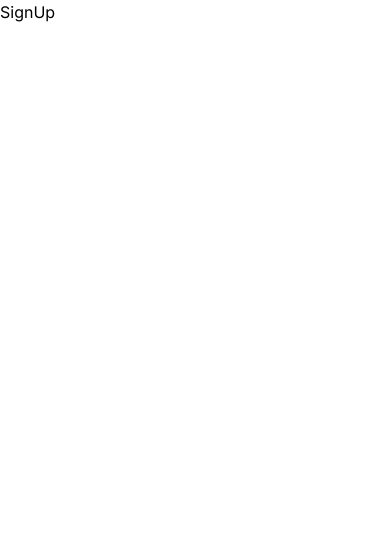
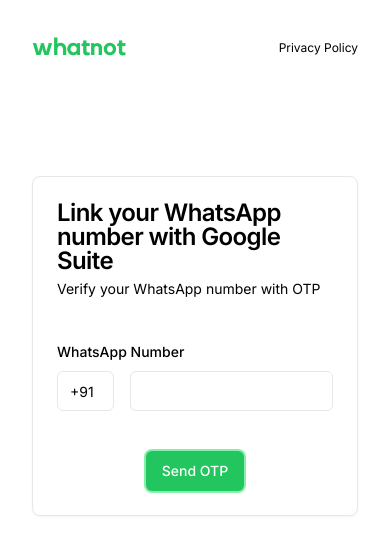
Before and after one commit to ms4n/whatnot-site, a Next.js app: page /signup in a window 390 px wide. Shown: the top 554 px of the page. Built offline with nearby package versions, Linux system fonts and the light colour scheme.

Commit message:
added signup otp form  with phone no. input

```diff
--- a/app/page.tsx
+++ b/app/page.tsx
@@ -1,8 +1,8 @@
 "use client";
 
-import Link from "next/link";
 import { useRouter } from "next/navigation";
 import { Button } from "@/components/ui/button";
+import Navbar from "@/components/navbar";
 
 export default function Home() {
   const router = useRouter();
@@ -20,20 +20,7 @@ export default function Home() {
           />
         </div>
 
-        <div className="my-8 lg:px-8 flex items-center justify-between">
-          <Link
-            className="text-2xl md:text-3xl font-kollektifbold text-green-500"
-            href={"/"}
-          >
-            whatnot
-          </Link>
-
-          <Link href={"privacy"}>
-            <p className="text-xs cursor-pointer md:text-base">
-              Privacy Policy
-            </p>
-          </Link>
-        </div>
+        <Navbar />
 
         <div className="py-20 lg:py-32">
           <div className="mx-auto text-center max-w-md md:max-w-2xl">
@@ -48,7 +35,7 @@ export default function Home() {
               Drive.
             </p>
             <Button
-              className="md:w-52 w-36 h-12 md:my-10 my-8 shadow-xl text-white font-semibold bg-green-500 rounded-lg hover:bg-green-500/80 ring-2 ring-green-300"
+              className="md:w-52 w-36 h-12 md:my-10 my-8 shadow-xl text-white font-semibold bg-green-500 rounded-lg hover:scale-105 transition ring-2 ring-green-300"
               type="button"
               onClick={() => {
                 router.push(
--- a/app/privacy/page.tsx
+++ b/app/privacy/page.tsx
@@ -1,5 +1,16 @@
+import Navbar from "@/components/navbar";
+
 const Privacy = () => {
-  return <div>Privacy</div>;
+  return (
+    <div className="lg:px-8 font-inter">
+      <Navbar />
+      <div className="py-20 lg:py-32">
+        <div className="mx-auto text-center max-w-md md:max-w-2xl">
+          <p>Privacy Policy</p>
+        </div>
+      </div>
+    </div>
+  );
 };
 
 export default Privacy;
--- a/app/signup/page.tsx
+++ b/app/signup/page.tsx
@@ -1,5 +1,17 @@
-const SignUp = () => {
-  return <div>SignUp</div>;
+import Navbar from "@/components/navbar";
+import SignUp from "@/components/signup";
+
+const SignUpPage = () => {
+  return (
+    <div className="lg:px-8 font-inter m-auto container">
+      <Navbar />
+      <div className="py-20 lg:py-32">
+        <div className="mx-auto text-center max-w-md md:max-w-2xl">
+          <SignUp />
+        </div>
+      </div>
+    </div>
+  );
 };
 
-export default SignUp;
+export default SignUpPage;
--- /dev/null
+++ b/components/navbar.tsx
@@ -0,0 +1,20 @@
+import Link from "next/link";
+
+const Navbar = () => {
+  return (
+    <div className="my-8 lg:px-8 flex items-center justify-between">
+      <Link
+        className="text-2xl md:text-3xl font-kollektifbold text-green-500"
+        href={"/"}
+      >
+        whatnot
+      </Link>
+
+      <Link href={"privacy"}>
+        <p className="text-xs cursor-pointer md:text-base">Privacy Policy</p>
+      </Link>
+    </div>
+  );
+};
+
+export default Navbar;
--- /dev/null
+++ b/components/signup.tsx
@@ -0,0 +1,89 @@
+"use client";
+
+import { ChangeEvent, useState } from "react";
+import { Button } from "@/components/ui/button";
+import {
+  Card,
+  CardContent,
+  CardDescription,
+  CardFooter,
+  CardHeader,
+  CardTitle,
+} from "@/components/ui/card";
+import { Input } from "@/components/ui/input";
+import { Label } from "@/components/ui/label";
+
+const SignUp = () => {
+  const [countryCode, setCountryCode] = useState("+91");
+  const [phoneNumber, setPhoneNumber] = useState("");
+
+  const handleCountryCodeChange = (e: ChangeEvent<HTMLInputElement>) => {
+    // Ensure the input starts with "+"
+    if (e.target.value.startsWith("+")) {
+      // Allow only the characters after "+"
+      setCountryCode("+" + e.target.value.slice(1, 4));
+    }
+  };
+
+  const handlePhoneNumberChange = (e: ChangeEvent<HTMLInputElement>) => {
+    // Remove non-digit characters
+    const cleanedPhoneNumber = e.target.value.replace(/\D/g, "");
+
+    // Insert a space after the 5th character if the length is greater than 5
+    let formattedPhoneNumber = cleanedPhoneNumber.slice(0, 5);
+    if (cleanedPhoneNumber.length > 5) {
+      formattedPhoneNumber += " " + cleanedPhoneNumber.slice(5, 10);
+    }
+
+    setPhoneNumber(formattedPhoneNumber);
+  };
+
+  const handleSendOTP = () => {
+    // Your logic to send OTP
+    // You can use countryCode and phoneNumber in your API call
+    console.log("Sending OTP to:", countryCode + phoneNumber);
+  };
+
+  return (
+    <main className="flex items-center justify-center text-left">
+      <Card>
+        <CardHeader>
+          <CardTitle>Link your WhatsApp number with Google Suite</CardTitle>
+          <CardDescription>
+            Verify your WhatsApp number with OTP
+          </CardDescription>
+        </CardHeader>
+
+        <CardContent className="my-4">
+          <Label htmlFor="phone">WhatsApp Number</Label>
+          <div className="flex gap-4 mt-2">
+            <Input
+              id="countrycode"
+              type="tel"
+              value={countryCode}
+              onChange={handleCountryCodeChange}
+              className="basis-1/4"
+            />
+            <Input
+              id="phone"
+              type="tel"
+              value={phoneNumber}
+              onChange={handlePhoneNumberChange}
+            />
+          </div>
+        </CardContent>
+
+        <CardFooter className="flex flex-col">
+          <Button
+            onClick={handleSendOTP}
+            className="bg-green-500 text-white hover:scale-105 transition ring-2 ring-green-300"
+          >
+            Send OTP
+          </Button>
+        </CardFooter>
+      </Card>
+    </main>
+  );
+};
+
+export default SignUp;
--- /dev/null
+++ b/components/ui/card.tsx
@@ -0,0 +1,79 @@
+import * as React from "react"
+
+import { cn } from "@/lib/utils"
+
+const Card = React.forwardRef<
+  HTMLDivElement,
+  React.HTMLAttributes<HTMLDivElement>
+>(({ className, ...props }, ref) => (
+  <div
+    ref={ref}
+    className={cn(
+      "rounded-lg border bg-card text-card-foreground shadow-sm",
+      className
+    )}
+    {...props}
+  />
+))
+Card.displayName = "Card"
+
+const CardHeader = React.forwardRef<
+  HTMLDivElement,
+  React.HTMLAttributes<HTMLDivElement>
+>(({ className, ...props }, ref) => (
+  <div
+    ref={ref}
+    className={cn("flex flex-col space-y-1.5 p-6", className)}
+    {...props}
+  />
+))
+CardHeader.displayName = "CardHeader"
+
+const CardTitle = React.forwardRef<
+  HTMLParagraphElement,
+  React.HTMLAttributes<HTMLHeadingElement>
+>(({ className, ...props }, ref) => (
+  <h3
+    ref={ref}
+    className={cn(
+      "text-2xl font-semibold leading-none tracking-tight",
+      className
+    )}
+    {...props}
+  />
+))
+CardTitle.displayName = "CardTitle"
+
+const CardDescription = React.forwardRef<
+  HTMLParagraphElement,
+  React.HTMLAttributes<HTMLParagraphElement>
+>(({ className, ...props }, ref) => (
+  <p
+    ref={ref}
+    className={cn("text-sm text-muted-foreground", className)}
+    {...props}
+  />
+))
+CardDescription.displayName = "CardDescription"
+
+const CardContent = React.forwardRef<
+  HTMLDivElement,
+  React.HTMLAttributes<HTMLDivElement>
+>(({ className, ...props }, ref) => (
+  <div ref={ref} className={cn("p-6 pt-0", className)} {...props} />
+))
+CardContent.displayName = "CardContent"
+
+const CardFooter = React.forwardRef<
+  HTMLDivElement,
+  React.HTMLAttributes<HTMLDivElement>
+>(({ className, ...props }, ref) => (
+  <div
+    ref={ref}
+    className={cn("flex items-center p-6 pt-0", className)}
+    {...props}
+  />
+))
+CardFooter.displayName = "CardFooter"
+
+export { Card, CardHeader, CardFooter, CardTitle, CardDescription, CardContent }
--- /dev/null
+++ b/components/ui/label.tsx
@@ -0,0 +1,26 @@
+"use client"
+
+import * as React from "react"
+import * as LabelPrimitive from "@radix-ui/react-label"
+import { cva, type VariantProps } from "class-variance-authority"
+
+import { cn } from "@/lib/utils"
+
+const labelVariants = cva(
+  "text-sm font-medium leading-none peer-disabled:cursor-not-allowed peer-disabled:opacity-70"
+)
+
+const Label = React.forwardRef<
+  React.ElementRef<typeof LabelPrimitive.Root>,
+  React.ComponentPropsWithoutRef<typeof LabelPrimitive.Root> &
+    VariantProps<typeof labelVariants>
+>(({ className, ...props }, ref) => (
+  <LabelPrimitive.Root
+    ref={ref}
+    className={cn(labelVariants(), className)}
+    {...props}
+  />
+))
+Label.displayName = LabelPrimitive.Root.displayName
+
+export { Label }
--- a/package.json
+++ b/package.json
@@ -9,6 +9,7 @@
     "lint": "next lint"
   },
   "dependencies": {
+    "@radix-ui/react-label": "^2.0.2",
     "@radix-ui/react-slot": "^1.0.2",
     "class-variance-authority": "^0.7.0",
     "clsx": "^2.0.0",
```
Also changed, not shown: 1 other file (tests, documents, lock files or other folders).
